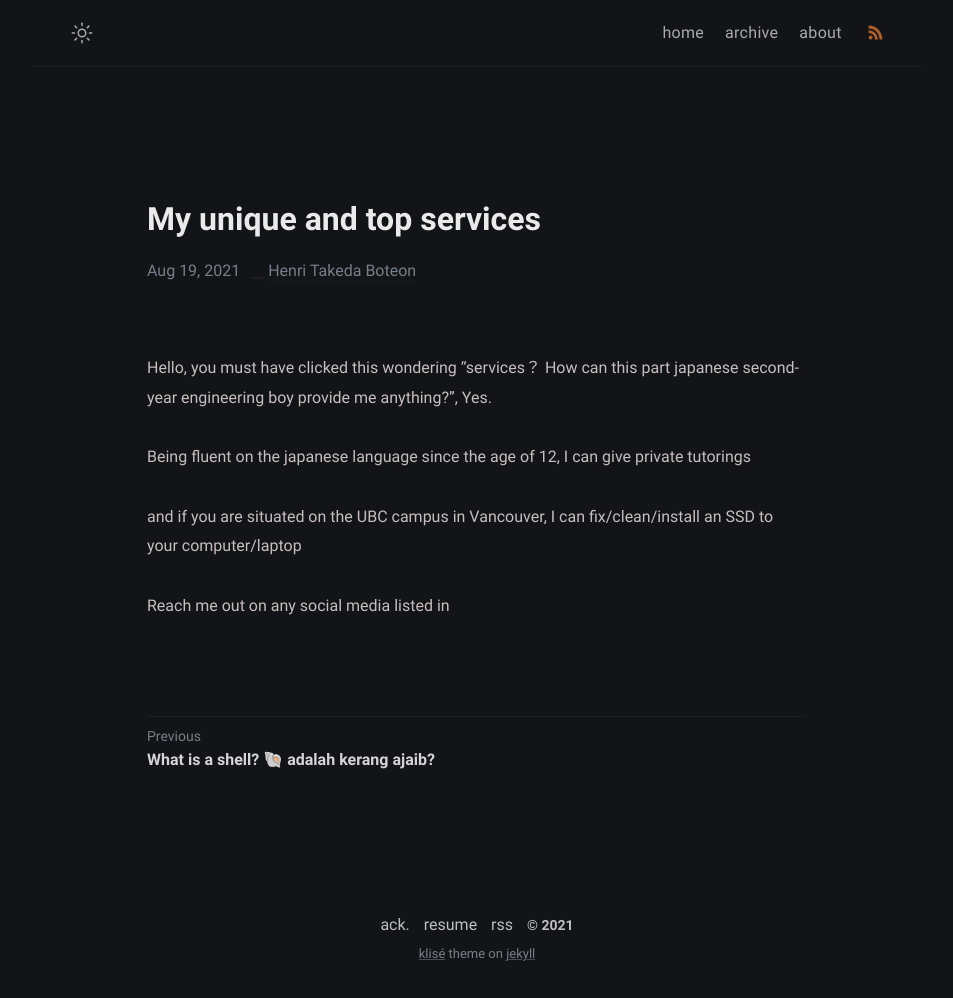
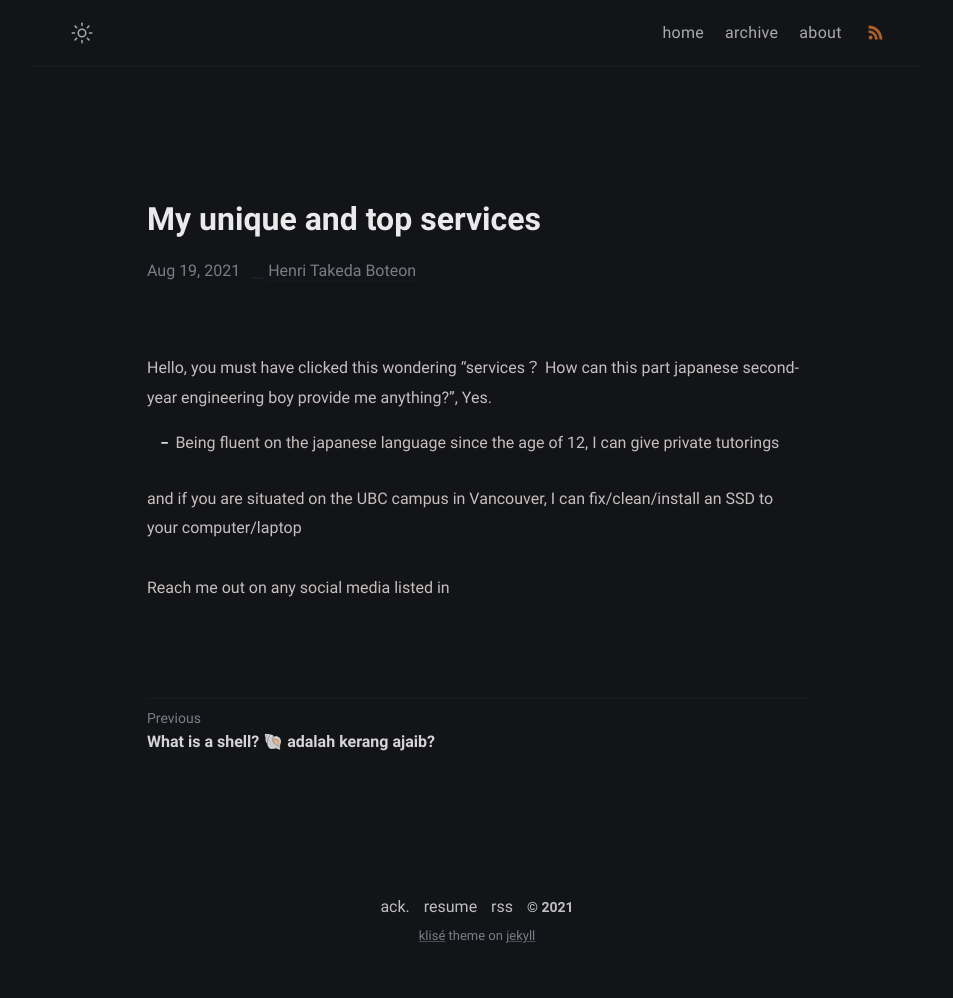
Before and after one commit to Pistachihen/pistachi.github.io, a Jekyll site: the page built from _posts/welcome-to-jekyll/2020-08-29-welcome-to-jekyll.md, in a window 1280 px wide. Shown: the whole page, without its empty margins (163-1116 px from the left). Built offline with Jekyll 4.4.1, drawn with Linux system fonts in a browser that asks for light colours.

```diff
--- a/_posts/welcome-to-jekyll/2020-08-29-welcome-to-jekyll.md
+++ b/_posts/welcome-to-jekyll/2020-08-29-welcome-to-jekyll.md
@@ -6,7 +6,7 @@ categories: services
 ---
 Hello, you must have clicked this wondering "services？ How can this part japanese second-year engineering boy provide me anything?", Yes.
 
-Being fluent on the japanese language since the age of 12, I can give private tutorings
+- Being fluent on the japanese language since the age of 12, I can give private tutorings
 
 and if you are situated on the UBC campus in Vancouver, I can fix/clean/install an SSD to your computer/laptop
 
```
